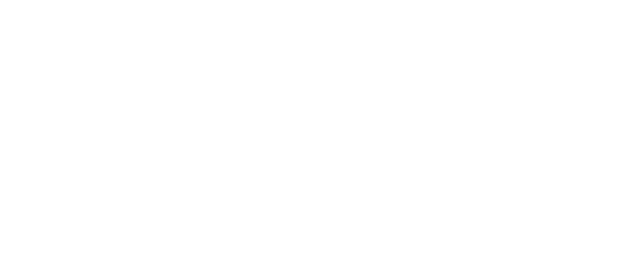
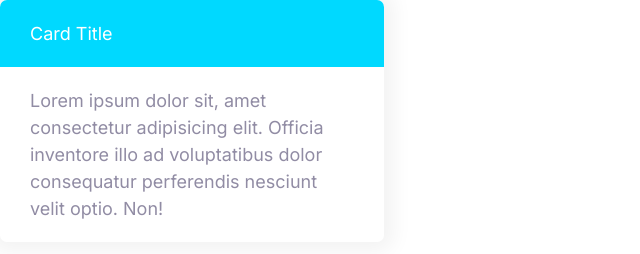
Before and after one commit to czespivova/firstproject, a plain HTML site: page index.html in a window 1280 px wide. Shown: the whole page, without its empty margins (0-640 px from the left). Drawn offline with Linux system fonts and the light colour scheme.

Commit message:
Building card component.

```diff
--- a/css/styles.css
+++ b/css/styles.css
@@ -283,3 +283,25 @@
         font-size: 1.5rem;
     }
 }
+
+/* Cards */
+
+.card {
+    border-radius: 7px;
+    box-shadow: 0 0 20px 10px #f3f3f3;
+    overflow: hidden;
+}
+
+.card__header, .card__body {
+    padding: 2rem 3rem;
+}
+
+.card--primary .card__header {
+    background: var(--color-primary);
+    color: #fff;
+}
+
+.card--secondary .card__header {
+    background: var(--color-secondary);
+    color: #fff;
+}
--- a/index.html
+++ b/index.html
@@ -15,6 +15,15 @@
 </head>
 
 <body>
+    <div style="width: 30%;">
+        <div class="card card--secondary">
+            <header class="card__header">Card Title</header>
+            <div class="card__body">
+                Lorem ipsum dolor sit, amet consectetur adipisicing elit. Officia inventore illo ad voluptatibus dolor
+                consequatur perferendis nesciunt velit optio. Non!
+            </div>
+        </div>
+    </div>
 
 </body>
 
```
Also changed, not shown: components/cards.html (added, +9 -0 lines).
